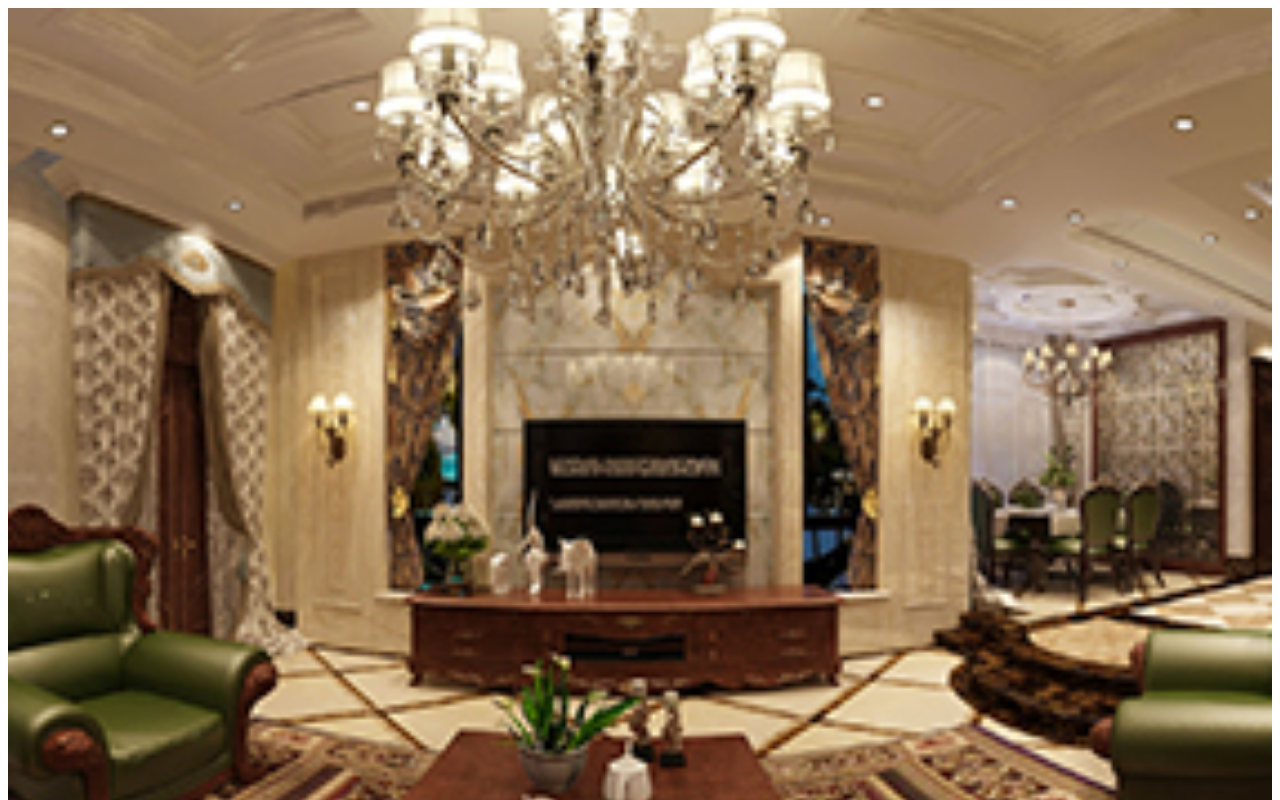
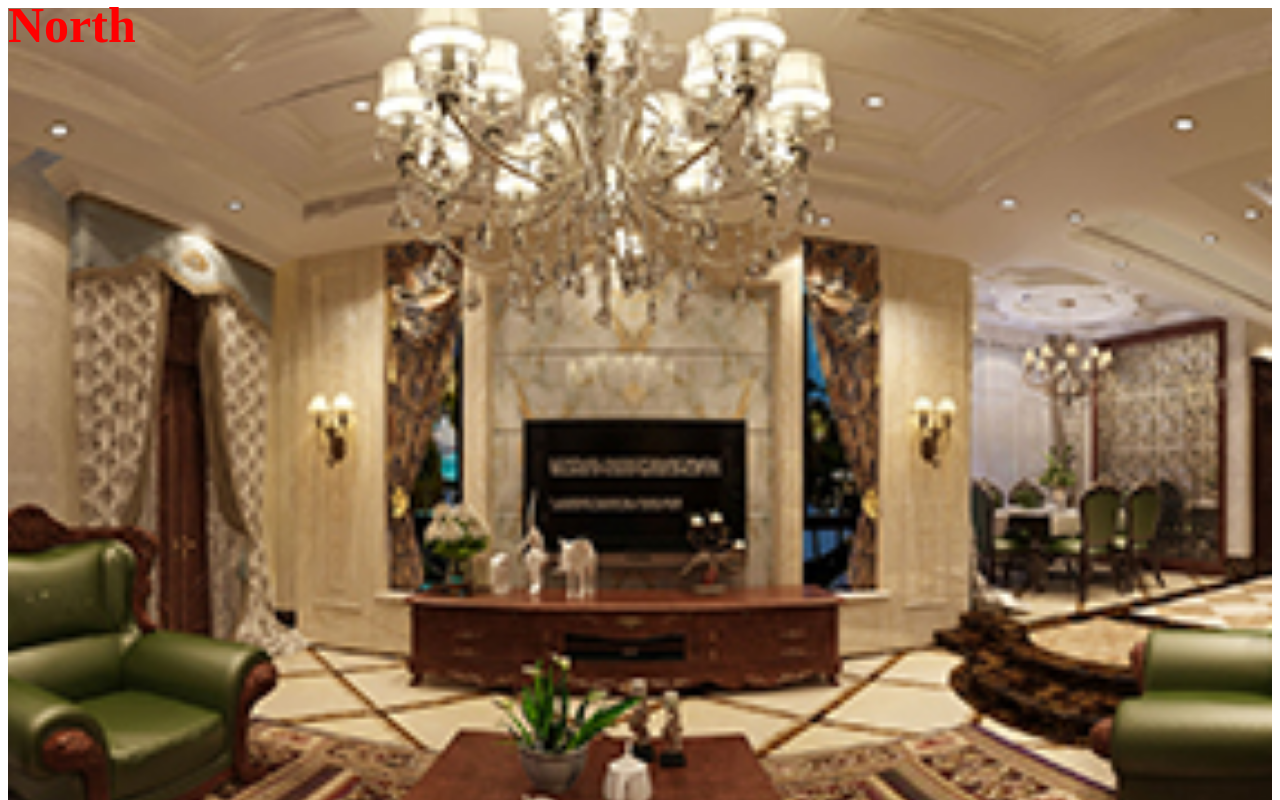
Before and after one commit to wangmengHB/react-panoramic-viewer, a React app: page / in a window 1280 px wide. Shown: the top 800 px of the page. Built offline with nearby package versions, Linux system fonts and the light colour scheme.

Commit message:
add anchor

```diff
--- a/src/component/PanoramicViewer/index.jsx
+++ b/src/component/PanoramicViewer/index.jsx
@@ -92,6 +92,14 @@ export default class PanoramicViewer extends React.Component {
             imageLoaded: true
         })
 
+        let node = this.refs.labelgroup;
+        const anchor1 = document.createElement('div');
+        anchor1.className = "label";
+        anchor1.innerText = "North";
+
+        node.appendChild(anchor1);
+
+
     }
 
     handleTouchstart (e) {
@@ -164,6 +172,9 @@ export default class PanoramicViewer extends React.Component {
               ref="viewport"
               className="viewport"
             />
+            <div ref="labelgroup">
+                North
+            </div>
           </div>
         )
     }
--- a/src/component/PanoramicViewer/style.scss
+++ b/src/component/PanoramicViewer/style.scss
@@ -31,3 +31,21 @@ body::-webkit-scrollbar{
         height: 100%;
     }
 }
+
+
+.panoramic-viewer {
+    .label {
+        position: fixed;
+        z-index: 100;
+        top: 0;
+        height: 50px;
+        line-height: 50px;
+        background: transparent;
+        font-size: 50px;
+        font-weight: 900;
+        color: red;
+        &:hover {
+            cursor: pointer;
+        }
+    }
+}
```
